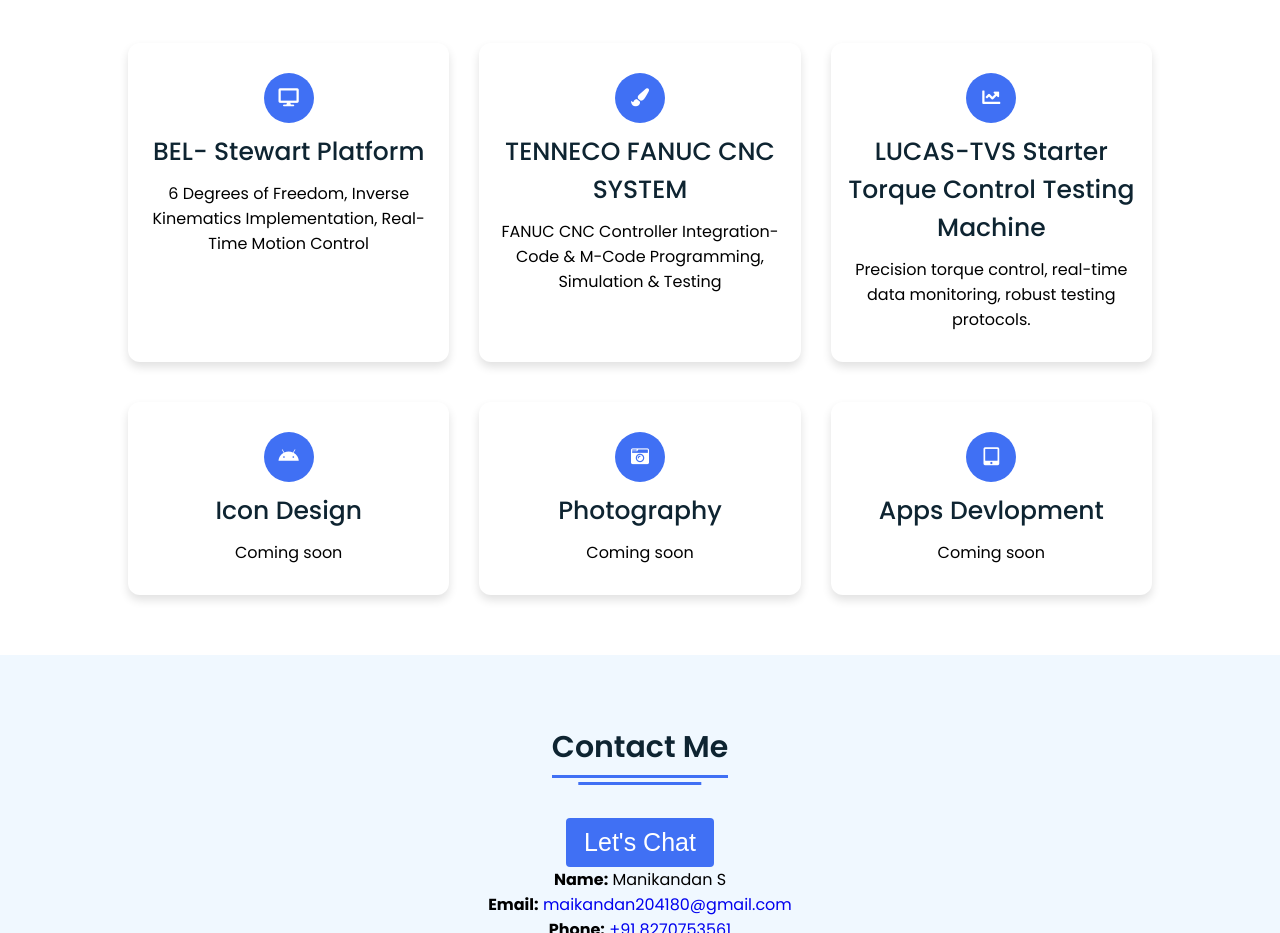
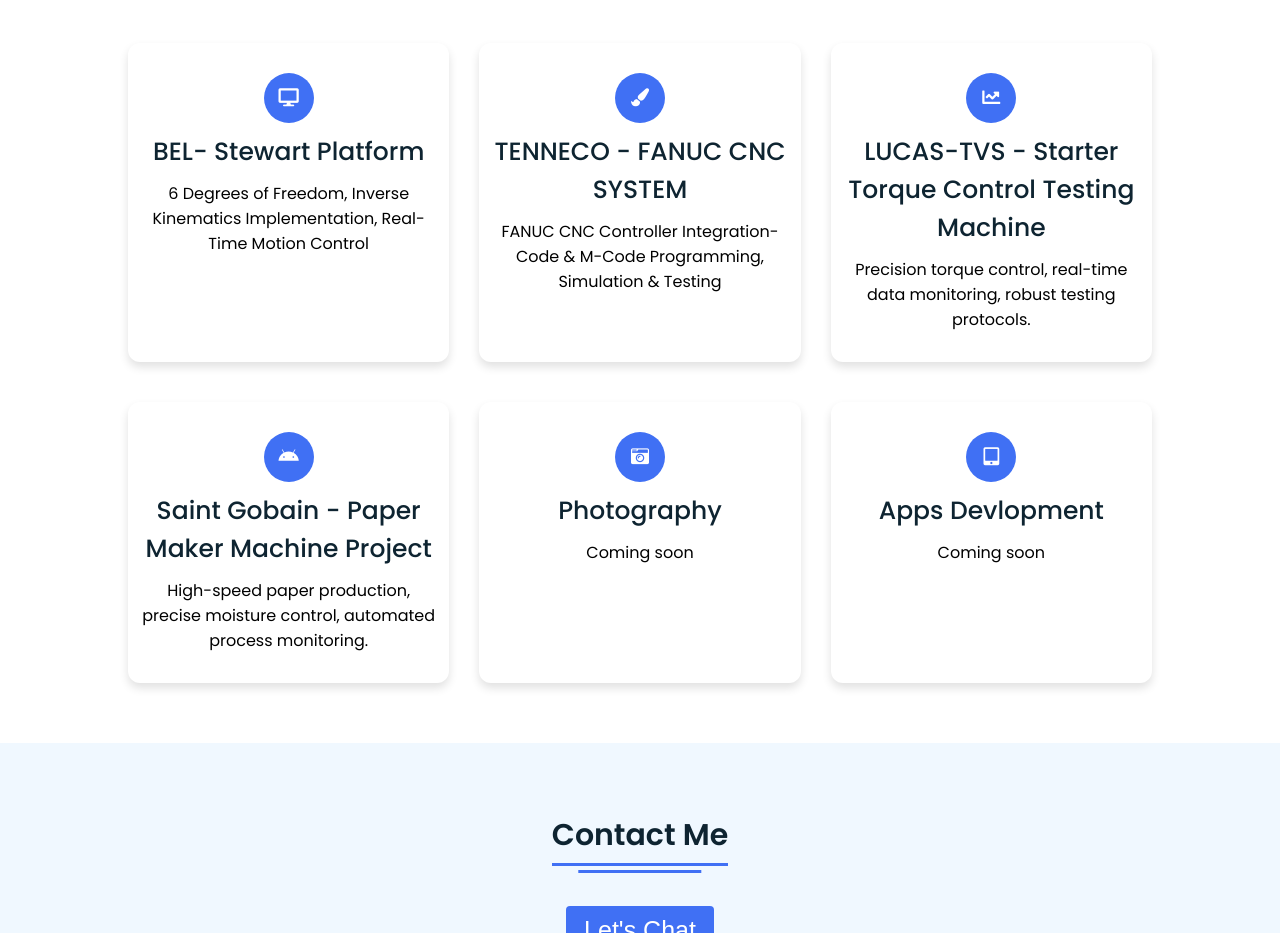
Before and after one commit to Feninflash/Manikandan, a plain HTML site: page index.html in a window 1280 px wide. Shown: the part 2220-3153 px from the top of the page. Drawn offline with Linux system fonts and the light colour scheme.

Commit message:
Update index.html
Signed-off-by: FENIN BS <93792466+Feninflash@users.noreply.github.com>

```diff
--- a/index.html
+++ b/index.html
@@ -129,14 +129,14 @@
          <div class="icon">
            <i class="fas fa-paint-brush"></i>
        </div>
-       <div class="topic">TENNECO FANUC CNC SYSTEM</div>
+       <div class="topic">TENNECO - FANUC CNC SYSTEM</div>
        <p>FANUC CNC Controller Integration-Code & M-Code Programming, Simulation & Testing</p>
      </div>
        <div class="box">
          <div class="icon">
            <i class="fas fa-chart-line"></i>
        </div>
-       <div class="topic">LUCAS-TVS Starter Torque Control Testing Machine
+       <div class="topic">LUCAS-TVS - Starter Torque Control Testing Machine
 </div>
        <p>Precision torque control, real-time data monitoring, robust testing protocols.</p>
      </div>
@@ -144,8 +144,8 @@
          <div class="icon">
            <i class="fab fa-android"></i>
        </div>
-       <div class="topic">Icon Design</div>
-       <p>Coming soon</p>
+       <div class="topic">Saint Gobain - Paper Maker Machine Project</div>
+       <p>High-speed paper production, precise moisture control, automated process monitoring.</p>
      </div>
        <div class="box">
          <div class="icon">
```
